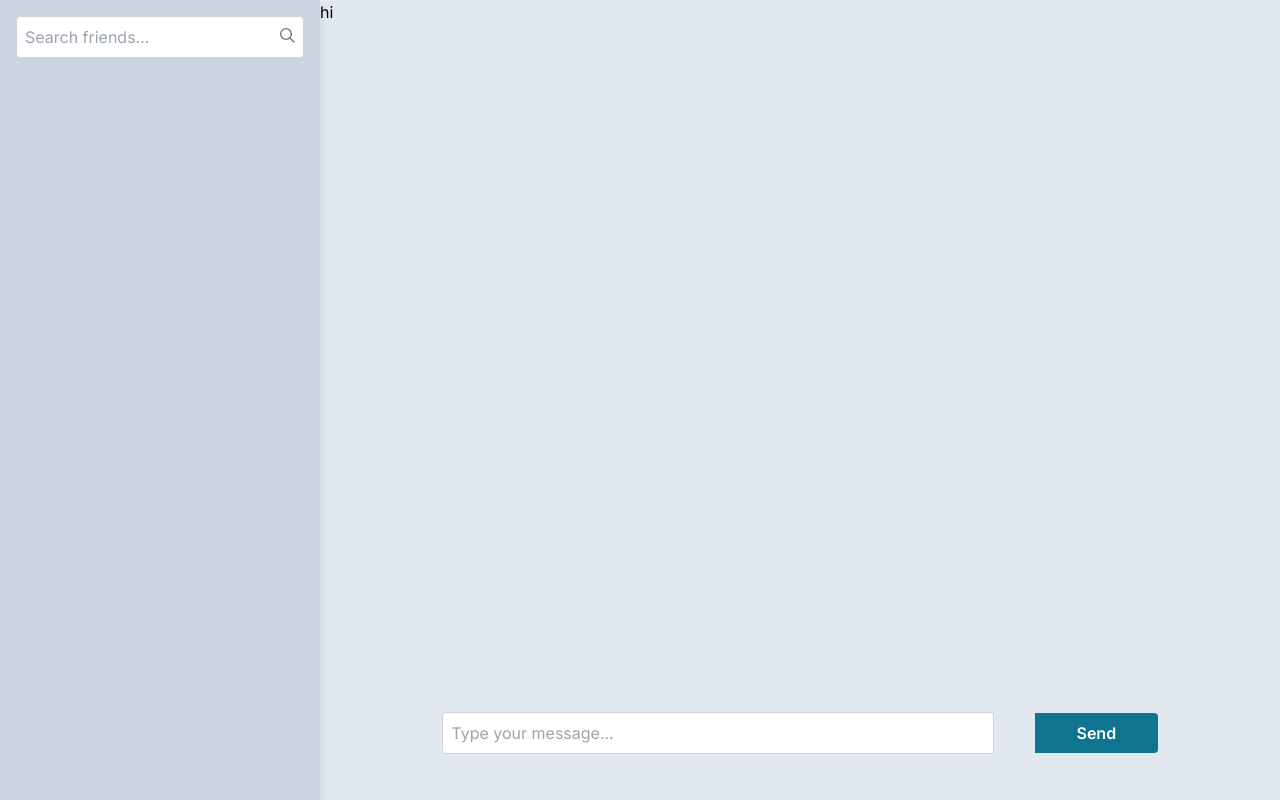
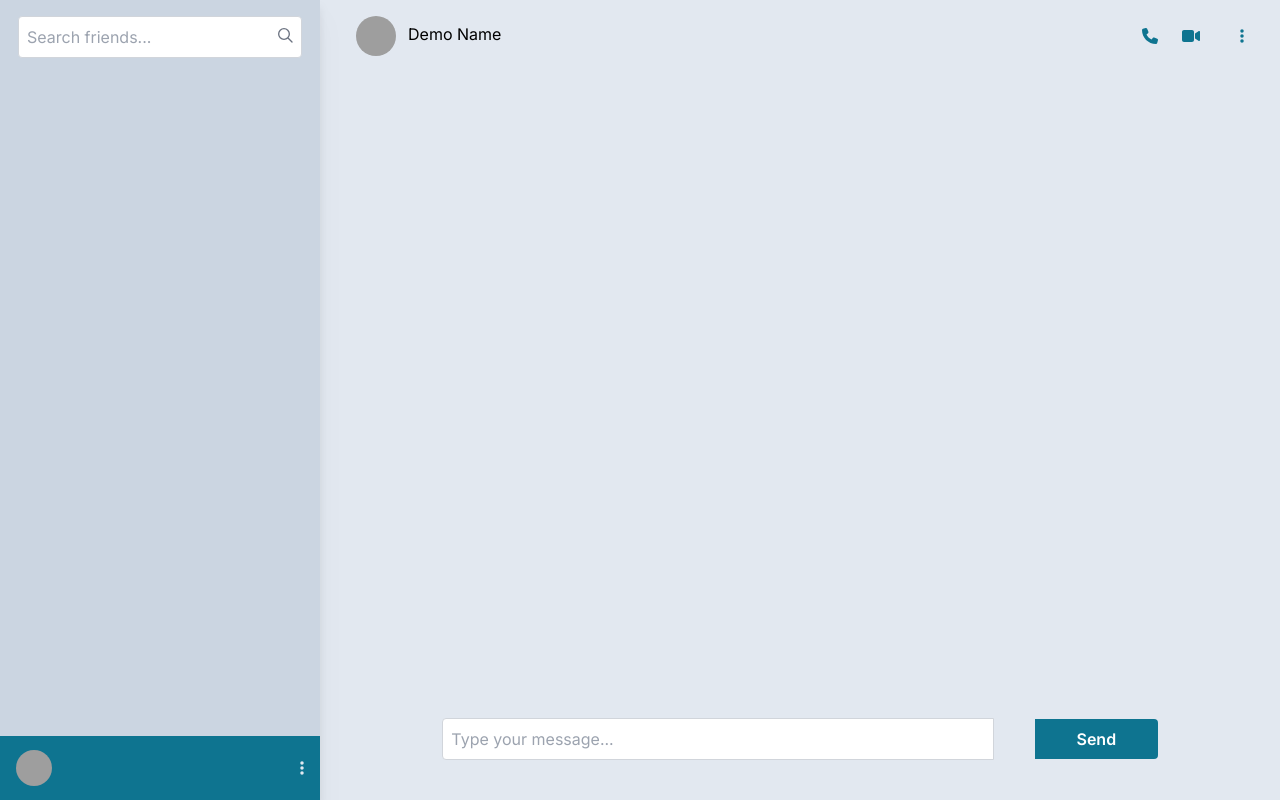
Before and after one commit to shafin90/Hii, a Next.js app: page /Home in a window 1280 px wide. Built offline with nearby package versions, Linux system fonts and the light colour scheme; grey boxes are pictures that could not be loaded.

Commit message:
TopBarOfMessageBox is added

```diff
--- a/app/AllMessage/AllMessage.js
+++ b/app/AllMessage/AllMessage.js
@@ -4,8 +4,8 @@
 
 const AllMessage = () => {
     return (
-        <div className="h-5/6 w-full bg-slate-200">
-            hi
+        <div className="h-5/6 w-full bg-slate-200 px-9">
+
         </div>
     );
 };
--- a/app/FriendList/FriendList.js
+++ b/app/FriendList/FriendList.js
@@ -1,5 +1,7 @@
 'use client'
 import React, { useState } from 'react';
+import { FontAwesomeIcon } from "@fortawesome/react-fontawesome";
+import { faPhone, faVideo, faEllipsisV } from "@fortawesome/free-solid-svg-icons";
 
 const FriendList = () => {
     // Create a state to store the search query
@@ -11,8 +13,10 @@ const FriendList = () => {
     };
 
     return (
-        <div className="w-1/4 drop-shadow-xl bg-slate-300 h-screen">
+        <div className="w-1/4 drop-shadow-xl bg-slate-300 h-screen flex flex-col justify-between items-center">
+            <div>
                 <div className="p-4">
+                    {/* Input field to search a friend*/}
                     <div className="relative">
                         <input
                             type="text"
@@ -25,7 +29,7 @@ const FriendList = () => {
                         <svg
 
                             xmlns="http://www.w3.org/2000/svg"
-                        className= "h-6 w-4 absolute top-2 right-2 text-gray-500 "
+                            className="h-6 w-4 absolute top-2 right-2 text-gray-500 "
                             fill="none"
                             viewBox="0 0 24 24"
                             stroke="currentColor"
@@ -41,8 +45,23 @@ const FriendList = () => {
                             />
                         </svg>
                     </div>
+
+                    {/* Add your friend list rendering here */}
                 </div>
-            {/* Add your friend list rendering here */}
+            </div>
+
+
+
+
+
+
+
+            {/* Top side green area where user profile pic and logout option is available */}
+            <div className='relative bg-cyan-700 w-full h-16 p-4 flex justify-between items-center'>
+                {/* LoggedIn user's profile pic */}
+                <img className='w-9 h-9 rounded-full' src='https://www.sportscasting.com/wp-content/uploads/2020/04/Brock-Lesnar.jpg' />
+                <FontAwesomeIcon icon={faEllipsisV} className="text-slate-200 ms-7" />
+            </div>
         </div>
     );
 };
--- a/app/MessageBox/MessageBox.js
+++ b/app/MessageBox/MessageBox.js
@@ -6,10 +6,12 @@
 
 import AllMessage from "../AllMessage/AllMessage";
 import SendingMessageComponent from "../SendingMeesageComponent/SendingMessageComponent";
+import TopBarOfMessageBox from "../TopBarOfMessageBox/TopBarOfMessageBox";
 
 const MessageBox = () => {
     return (
         <div className="w-3/4 h-screen  flex flex-col justify-start items-center">
+            <TopBarOfMessageBox></TopBarOfMessageBox>
             <AllMessage></AllMessage>
             <SendingMessageComponent></SendingMessageComponent>
         </div>
--- /dev/null
+++ b/app/TopBarOfMessageBox/TopBarOfMessageBox.js
@@ -0,0 +1,30 @@
+'use client'
+//This is the top most component of MessageBox component. In this component, there is an image of message reciever with his/her name and also three dot icon to show that person's info. Also there might be calling feature option.
+import { FontAwesomeIcon } from "@fortawesome/react-fontawesome";
+import { faPhone, faVideo, faEllipsisV } from "@fortawesome/free-solid-svg-icons";
+
+
+const TopBarOfMessageBox = () => {
+    return (
+        <div className=" w-full h-12 bg-slate-200 px-9 py-9 flex justify-between items-center">
+
+            {/* This section contain profile pic or message reciever and name */}
+            <div>
+                {/* profile pic */}
+                <img className="w-10 h-10 rounded-full inline" src="https://akns-images.eonline.com/eol_images/Entire_Site/2018323/rs_1024x759-180423040331-1024.John-Cena-JR-042318.jpg?fit=inside|900:auto&output-quality=90" />
+
+                {/* Message reciever's name */}
+                <p className="inline ms-3">Demo Name</p>
+            </div>
+
+            {/* This section contains audio call icon, vide call icon and three dot menu icon */}
+            <div>
+                <FontAwesomeIcon icon={faPhone} className="text-cyan-700 mr-3" />
+                <FontAwesomeIcon icon={faVideo} className="text-cyan-700 mr-3 ms-3" />
+                <FontAwesomeIcon icon={faEllipsisV} className="text-cyan-700 ms-7" />
+            </div>
+        </div>
+    );
+};
+
+export default TopBarOfMessageBox;
--- a/package.json
+++ b/package.json
@@ -12,6 +12,9 @@
     "@chakra-ui/react": "^2.8.0",
     "@emotion/react": "^11.11.1",
     "@emotion/styled": "^11.11.0",
+    "@fortawesome/fontawesome-svg-core": "^6.4.2",
+    "@fortawesome/free-solid-svg-icons": "^6.4.2",
+    "@fortawesome/react-fontawesome": "^0.2.0",
     "autoprefixer": "10.4.15",
     "framer-motion": "^10.16.3",
     "next": "13.4.19",
```
Also changed, not shown: 2 other files (tests, documents, lock files or other folders). Lines whose indentation alone changed are shown as unchanged.
